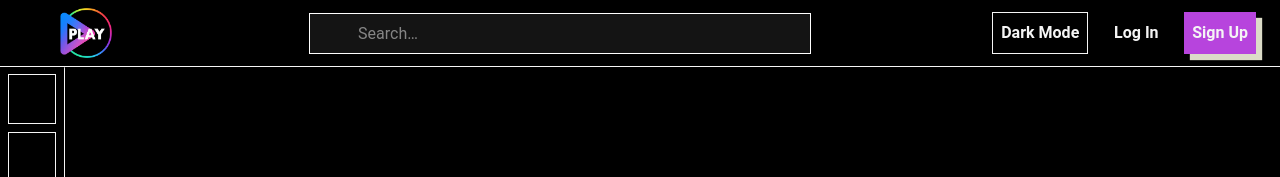
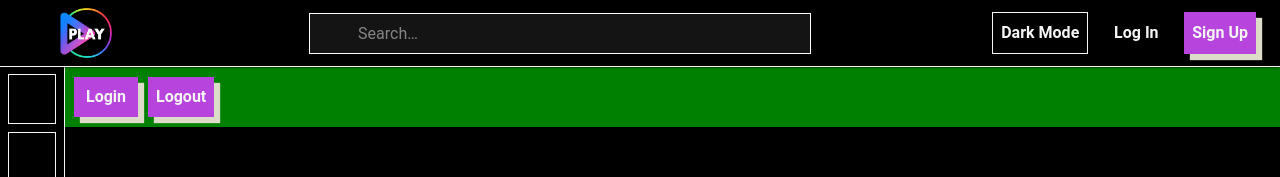
Before and after one commit to s3nsh1-dev/fullstack-primary, a React (Vite) app in the folder client/: page / in a window 1280 px wide. Shown: the top 177 px of the page. Built offline with nearby package versions, Linux system fonts and the light colour scheme; no server answers; some icons are missing.

Commit message:
use mutation for action requests

```diff
--- a/client/src/constants/constants.ts
+++ b/client/src/constants/constants.ts
@@ -7,3 +7,8 @@ export const sideBarList = [
   "Subscribers",
 ];
 export const sideBarSecondaryList = ["Support", "Setting"];
+
+export const sampleuserCredentials = {
+  username: "sampleuser0123",
+  password: "sampleuser0123",
+};
--- a/client/src/hooks/data-fetching/useLogin.ts
+++ b/client/src/hooks/data-fetching/useLogin.ts
@@ -1,4 +1,4 @@
-import { useQuery } from "@tanstack/react-query";
+import { useMutation } from "@tanstack/react-query";
 import type {
   UserLoginResponseType,
   UserLoginType,
@@ -10,18 +10,18 @@ type UseLoginType = {
   email?: string;
 };
 
-const useLogin = ({ username, password }: UseLoginType) => {
-  return useQuery({
-    queryKey: ["login", username],
-    queryFn: async () => {
+const useLogin = () => {
+  return useMutation({
+    mutationFn: async (credentials: UseLoginType) => {
       const response = await fetch("http://localhost:8000/api/v1/users/login", {
         method: "POST",
         headers: {
           "Content-Type": "application/json",
         },
-        body: JSON.stringify({ username, password }),
+        body: JSON.stringify(credentials),
       });
-      if (!response.ok) return "ERROR WHILE FETCHING USER LOGIN DETAILS";
+      if (!response.ok)
+        throw new Error("ERROR WHILE FETCHING USER LOGIN DETAILS");
       const data: UserLoginResponseType = await response.json();
       const user: UserLoginType = data.data.user;
       return user;
--- /dev/null
+++ b/client/src/hooks/data-fetching/useLogout.ts
@@ -0,0 +1,36 @@
+import { useMutation } from "@tanstack/react-query";
+
+const useLogout = () => {
+  return useMutation({
+    mutationFn: async () => {
+      const response = await fetch(
+        "http://localhost:8000/api/v1/users/logout",
+        {
+          method: "POST",
+        }
+      );
+      if (!response.ok) throw new Error("USER LOG OUT FAILED");
+      const result = await response.json();
+      return result;
+    },
+  });
+};
+export default useLogout;
+
+/*
+Cache invalidation:
+
+After a mutation, you can tell React Query to refetch queries (e.g., refresh user profile after login).
+
+Example:
+
+const queryClient = useQueryClient();
+
+const loginMutation = useMutation({
+  mutationFn: loginUser,
+  onSuccess: () => {
+    // Refetch user profile after login
+    queryClient.invalidateQueries({ queryKey: ["currentUser"] });
+  },
+});
+ */
--- a/client/src/pages/Dashboard.tsx
+++ b/client/src/pages/Dashboard.tsx
@@ -1,20 +1,41 @@
 import useLogin from "../hooks/data-fetching/useLogin";
-
-const userCredentials = {
-  username: "sampleuser0123",
-  password: "sampleuser0123",
-};
+import { ContainedButton } from "../components/ui-components/StyledComponents";
+import useLogout from "../hooks/data-fetching/useLogout";
+import { sampleuserCredentials as userCredentials } from "../constants/constants";
 
 const Dashboard = () => {
-  const { data, isLoading, isError } = useLogin(userCredentials);
-  if (!data) return null;
-  if (isLoading) return <div>....Loading</div>;
-  if (isError)
-    return (
-      <div>We have encounter some error. Please retry after some time</div>
-    );
-  console.log("Dashboard Data", data);
-  return <div style={{ backgroundColor: "green" }}>This is my Dashboard</div>;
+  const loginMutate = useLogin();
+  const logoutMutate = useLogout();
+
+  const handleLogin = () => {
+    loginMutate.mutate(userCredentials);
+  };
+  const handleLogout = () => {
+    logoutMutate.mutate();
+  };
+  return (
+    <div
+      style={{
+        backgroundColor: "green",
+        padding: "10px",
+        gap: 10,
+        display: "flex",
+        flexDirection: "row",
+      }}
+    >
+      <ContainedButton onClick={handleLogin} disabled={loginMutate.isPending}>
+        {loginMutate.isPending ? "Logging in...." : "Login"}
+      </ContainedButton>
+      <ContainedButton onClick={handleLogout}>
+        {logoutMutate.isPending ? "Logging out...." : "Logout"}
+      </ContainedButton>
+      {loginMutate.isPending && <div>....Loading User</div>}
+      {loginMutate.isError && (
+        <div>Encountered error: Please try after some time</div>
+      )}
+      {loginMutate.isSuccess && <p>This is my Dashboard</p>}
+    </div>
+  );
 };
 
 export default Dashboard;
```
